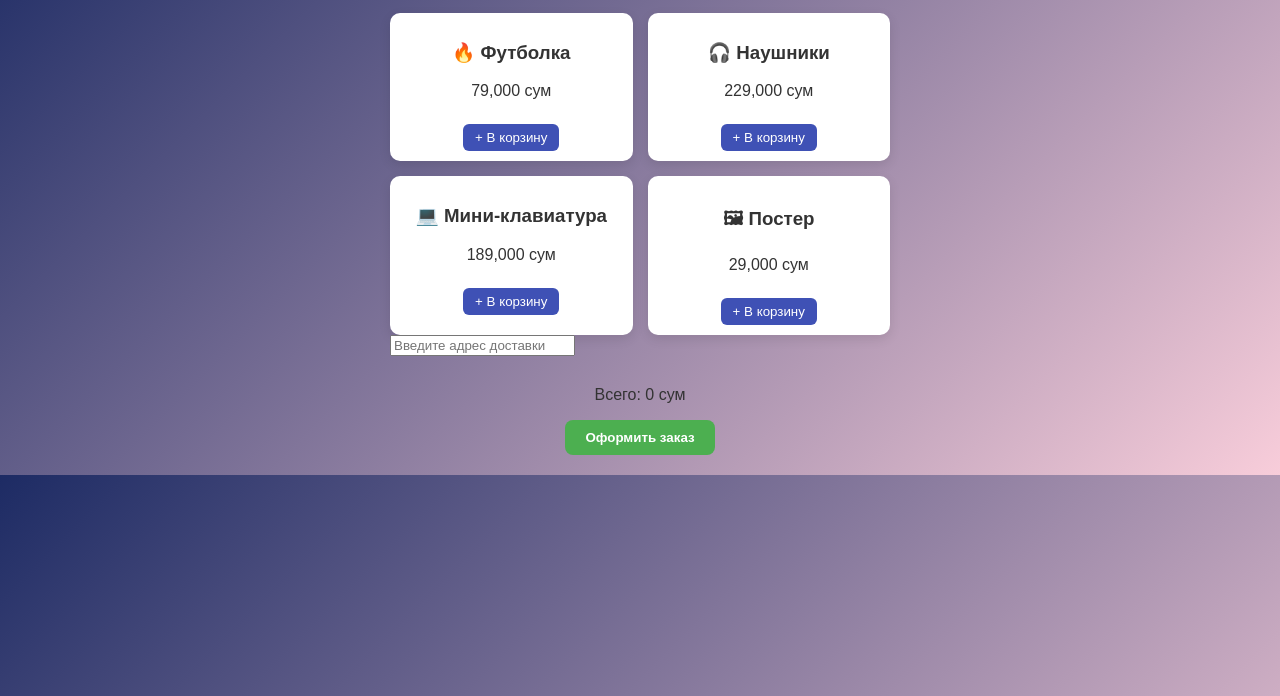
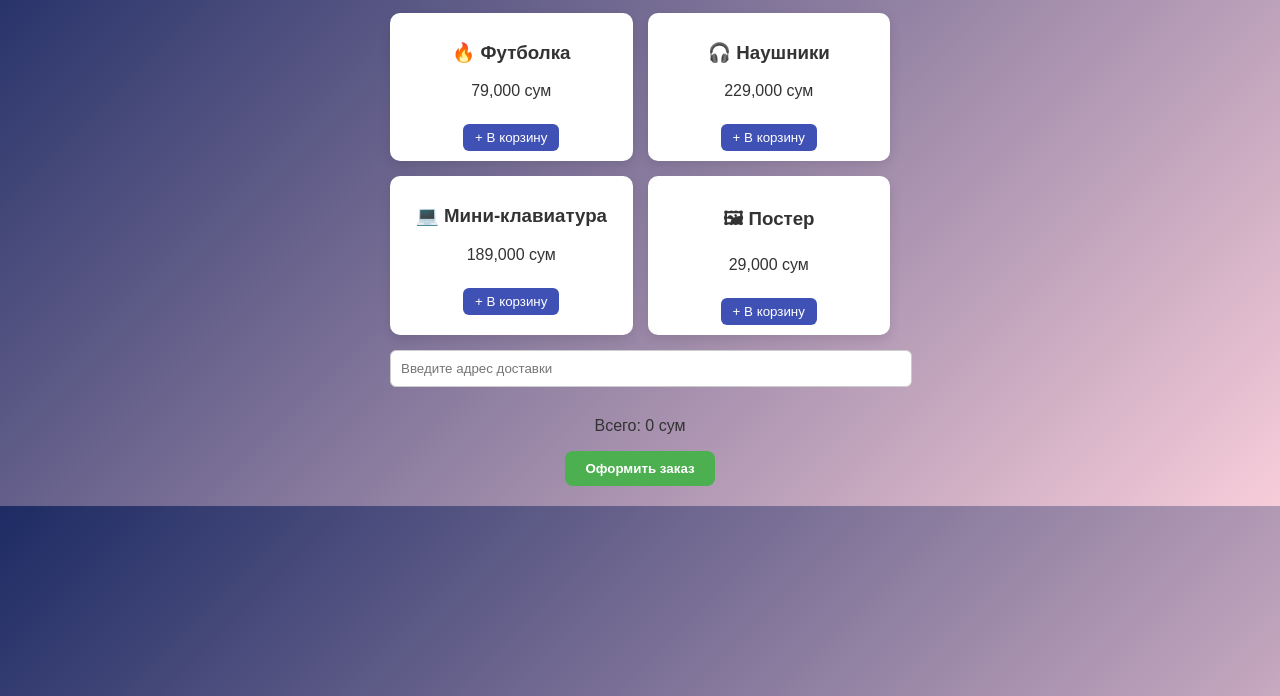
Before and after one commit to JokerMagnit1/joker-store, a plain HTML site: page index.html in a window 1280 px wide. Shown: the part 104-800 px from the top of the page. Drawn offline with Linux system fonts and the light colour scheme.

Commit message:
Update style.css

```diff
--- a/style.css
+++ b/style.css
@@ -43,3 +43,11 @@ body {
   border-radius: 8px;
   cursor: pointer;
 }
+input[type="text"] {
+  display: block;
+  width: 100%;
+  padding: 10px;
+  margin: 15px 0;
+  border-radius: 6px;
+  border: 1px solid #ccc;
+}
```
